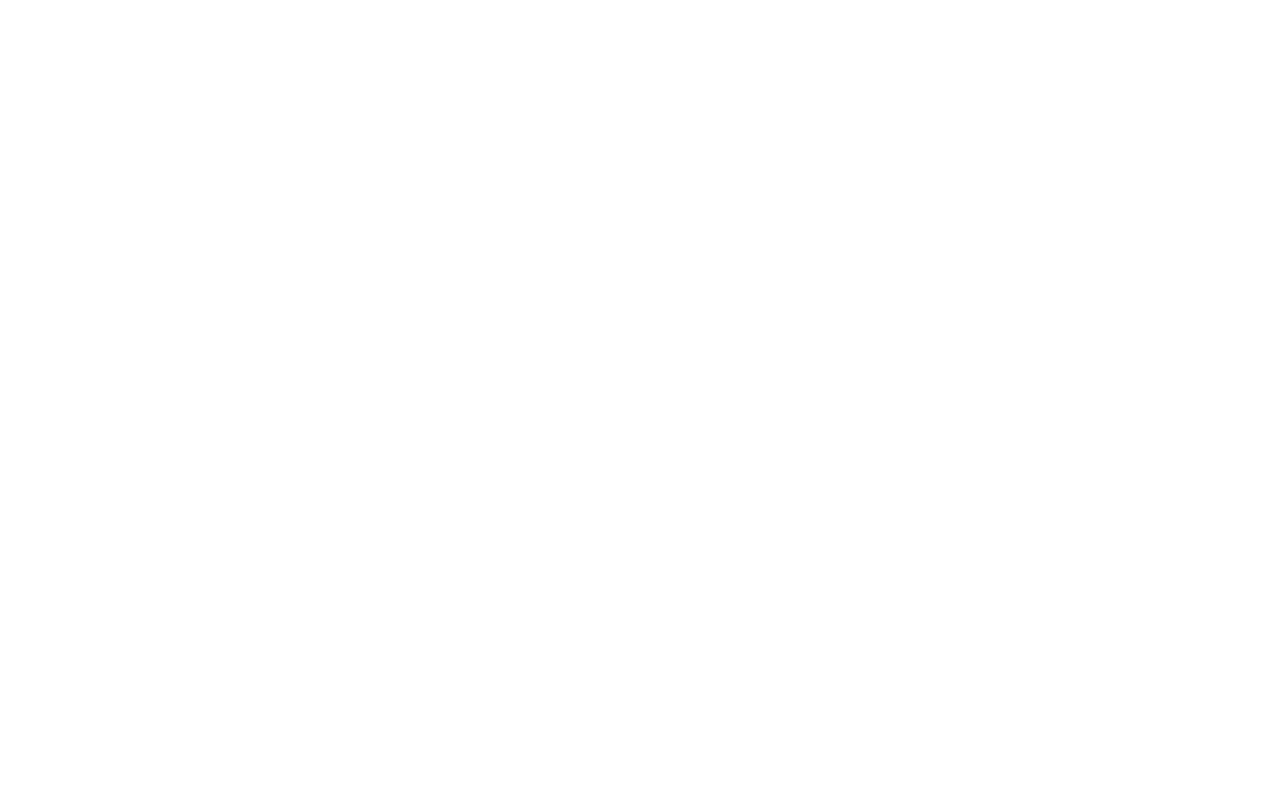
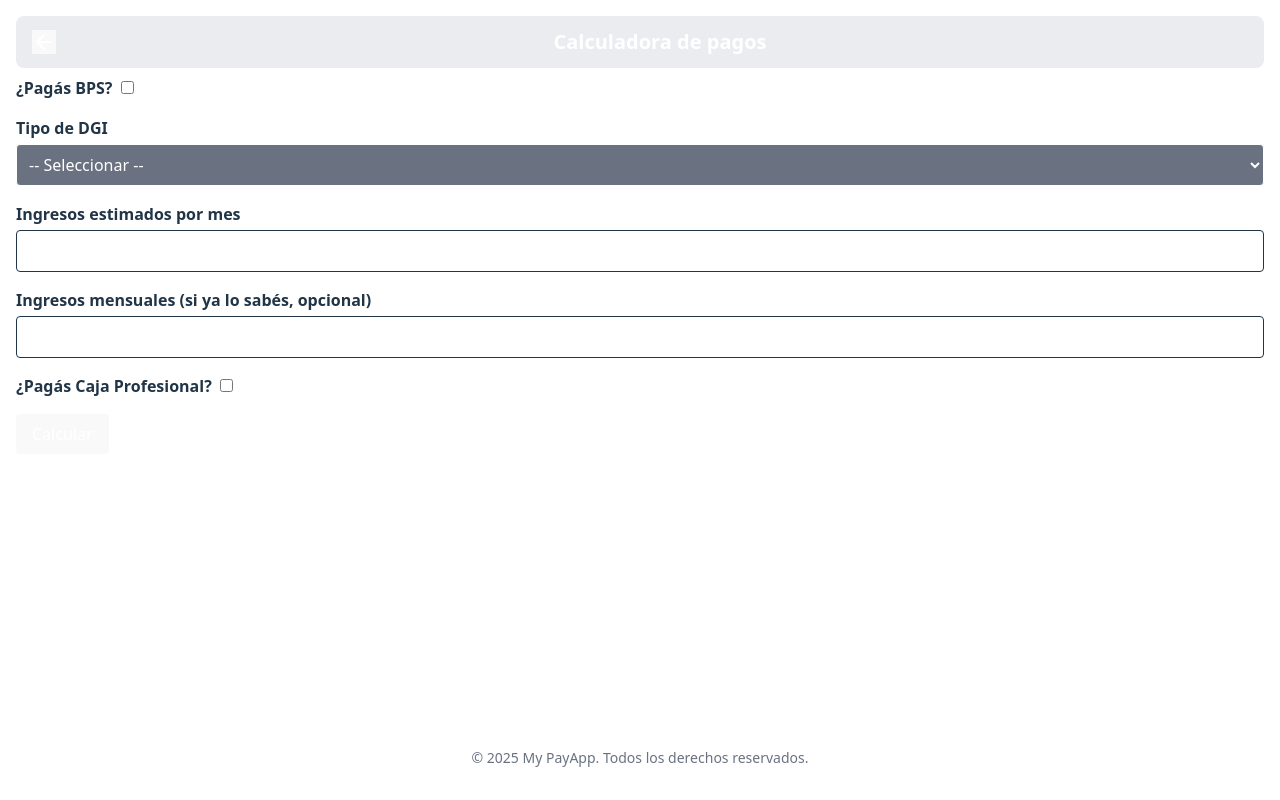
Before and after one commit to GonzaloJacq/payapp, a React (Vite) app: page /calculadora in a window 1280 px wide. Before the commit this address had no page. Built offline with nearby package versions, Linux system fonts and the light colour scheme.

Commit message:
feat: agregado de calculadora

```diff
--- a/src/App.tsx
+++ b/src/App.tsx
@@ -5,6 +5,7 @@ import Pagar from "./pages/pagar";
 import Pagos from "./pages/pagos";
 import Guia from "./pages/guia";
 import Layout from "./pages/layout";
+import CalculadoraPagos from "./pages/calculadora";
 
 export default function App() {
   return (
@@ -15,6 +16,7 @@ export default function App() {
           <Route path="/pagar" element={<Pagar />} />
           <Route path="/pagos" element={<Pagos />} />
           <Route path="/guia" element={<Guia />} />
+          <Route path="/calculadora" element={<CalculadoraPagos />} />
         </Route>
       </Routes>
     </BrowserRouter>
--- /dev/null
+++ b/src/pages/calculadora.tsx
@@ -0,0 +1,160 @@
+import { useForm } from "react-hook-form";
+import { useState } from "react";
+import { HeaderPages } from "../features/components/headerPages";
+
+type FormInputs = {
+  tieneBPS: boolean;
+  tipoDGI: "monotributo" | "iva_minimo" | "";
+  tieneCajaProfesional: boolean;
+  ingresosMensuales?: number;
+  ingresos: number;
+};
+
+export default function CalculadoraPagos() {
+  const {
+    register,
+    handleSubmit,
+    formState: { errors },
+  } = useForm<FormInputs>();
+
+  const [resultado, setResultado] = useState<{
+    bps: number;
+    dgi: number;
+    caja: number;
+    total: number;
+  } | null>(null);
+
+  const onSubmit = (data: FormInputs) => {
+    const {
+      tieneBPS,
+      tipoDGI,
+      tieneCajaProfesional,
+      ingresosMensuales,
+      ingresos,
+    } = data;
+
+    let ingresosCalculados = ingresosMensuales || 0;
+
+    if (!ingresosMensuales) {
+      if (tipoDGI === "iva_minimo") {
+        ingresosCalculados = ingresos * 0.06;
+      } else if (tipoDGI === "monotributo") {
+        ingresosCalculados = 1500;
+      }
+    }
+
+    const bps = tieneBPS ? 5500 : 0;
+    const dgi =
+      tipoDGI === "monotributo"
+        ? 1500
+        : tipoDGI === "iva_minimo"
+        ? ingresosCalculados * 0.06
+        : 0;
+    const caja = tieneCajaProfesional ? 5000 : 0;
+    const total = bps + dgi + caja;
+
+    setResultado({ bps, dgi, caja, total });
+  };
+
+  return (
+    <div className="flex flex-col flex-1">
+      <HeaderPages title="Calculadora de pagos" />
+
+      <form onSubmit={handleSubmit(onSubmit)} className="space-y-4">
+        <div>
+          <label className="font-semibold">¿Pagás BPS?</label>
+          <input type="checkbox" {...register("tieneBPS")} className="ml-2" />
+        </div>
+
+        <div>
+          <label className="font-semibold block mb-1">Tipo de DGI</label>
+          <select
+            {...register("tipoDGI", { required: "Seleccioná un tipo" })}
+            className="w-full p-2 border rounded bg-gray-500 text-white"
+          >
+            <option value="">-- Seleccionar --</option>
+            <option value="monotributo">Monotributo</option>
+            <option value="iva_minimo">IVA mínimo</option>
+          </select>
+          {errors.tipoDGI && (
+            <p className="text-red-600 text-sm mt-1">
+              {errors.tipoDGI.message}
+            </p>
+          )}
+        </div>
+
+        <div>
+          <label htmlFor="ingresos" className="block font-semibold mb-1">
+            Ingresos estimados por mes
+          </label>
+          <input
+            type="number"
+            id="ingresos"
+            {...register("ingresos", {
+              required: "Ingresos requeridos",
+              min: { value: 0, message: "Debe ser mayor o igual a 0" },
+            })}
+            className="w-full p-2 border rounded"
+          />
+          {errors.ingresos && (
+            <p className="text-red-600 text-sm mt-1">
+              {errors.ingresos.message}
+            </p>
+          )}
+        </div>
+
+        <div>
+          <label
+            htmlFor="ingresosMensuales"
+            className="block font-semibold mb-1"
+          >
+            Ingresos mensuales (si ya lo sabés, opcional)
+          </label>
+          <input
+            type="number"
+            id="ingresosMensuales"
+            {...register("ingresosMensuales", {
+              min: { value: 0, message: "Debe ser mayor o igual a 0" },
+            })}
+            className="w-full p-2 border rounded"
+          />
+          {errors.ingresosMensuales && (
+            <p className="text-red-600 text-sm mt-1">
+              {errors.ingresosMensuales.message}
+            </p>
+          )}
+        </div>
+
+        <div>
+          <label className="font-semibold">¿Pagás Caja Profesional?</label>
+          <input
+            type="checkbox"
+            {...register("tieneCajaProfesional")}
+            className="ml-2"
+          />
+        </div>
+
+        <button
+          type="submit"
+          className="bg-blue-500 text-white py-2 px-4 rounded hover:bg-blue-600 transition"
+        >
+          Calcular
+        </button>
+      </form>
+
+      {resultado && (
+        <div className="mt-6  bg-gray-400/20 p-4 rounded">
+          <h3 className="text-xl font-semibold mb-2">Resumen Estimado</h3>
+          <ul className="space-y-1">
+            <li>🧾 BPS: ${resultado.bps.toFixed(2)}</li>
+            <li>💰 DGI: ${resultado.dgi.toFixed(2)}</li>
+            <li>📦 Caja Profesional: ${resultado.caja.toFixed(2)}</li>
+            <li className="font-bold mt-2">
+              💵 Total: ${resultado.total.toFixed(2)}
+            </li>
+          </ul>
+        </div>
+      )}
+    </div>
+  );
+}
--- a/src/pages/index.tsx
+++ b/src/pages/index.tsx
@@ -13,6 +13,7 @@ export default function Index() {
           <CustomButton href="/pagar" label="Realizar pago" />
           <CustomButton href="/pagos" label="Historial de pagos" />
           <CustomButton href="/guia" label="Guía de pagos" />
+          <CustomButton href="/calculadora" label="calculadora" />
         </div>
       </div>
     </Body>
```
